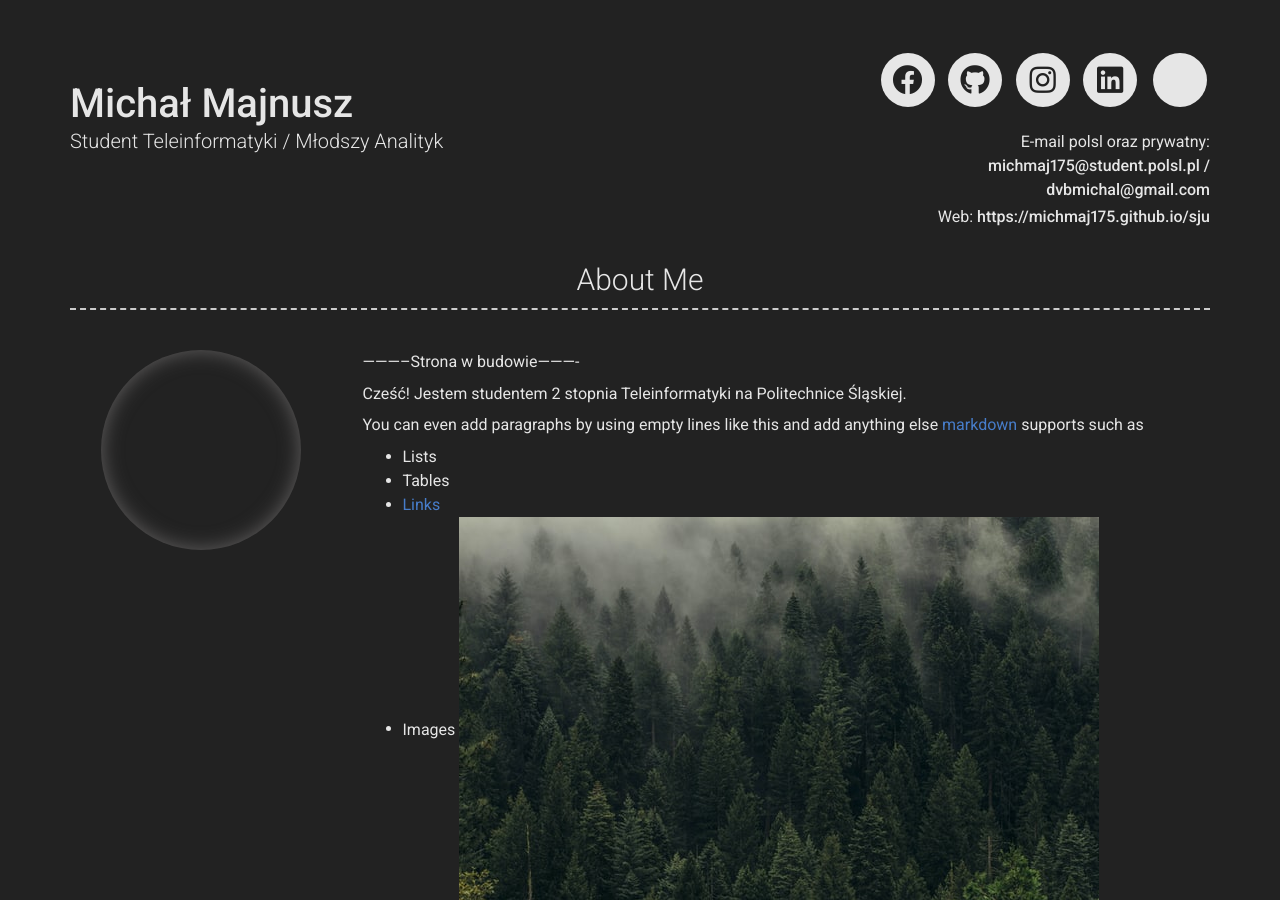
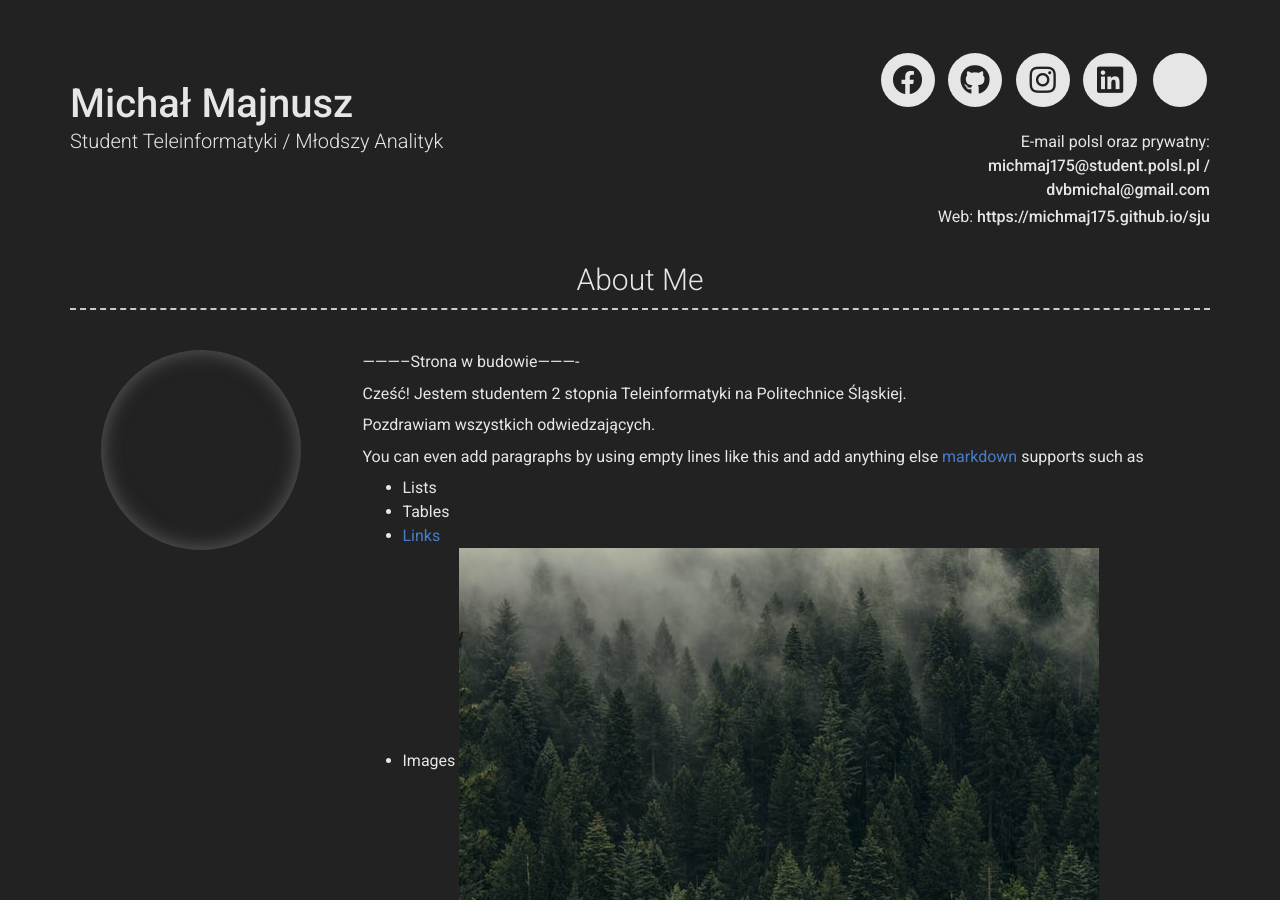
Before and after one commit to mi-maj/sju, a Jekyll site: the page built from index.md, in a window 1280 px wide and 900 px high. Built offline with Jekyll 4.4.1, drawn with Linux system fonts in a browser that asks for light colours; nearby versions of some CDN libraries.

Commit message:
aktualizacja strony

```diff
--- a/_config.yml
+++ b/_config.yml
@@ -55,6 +55,8 @@ about_content: | # this will include new lines to allow paragraphs
   -----------Strona w budowie----------
 
   Cześć! Jestem studentem 2 stopnia Teleinformatyki na Politechnice Śląskiej.
+
+  Pozdrawiam wszystkich odwiedzających.
 
   You can even add paragraphs by using empty lines like this and add anything else [markdown](https://www.markdownguide.org/getting-started#what-is-markdown) supports such as
     - Lists
```
